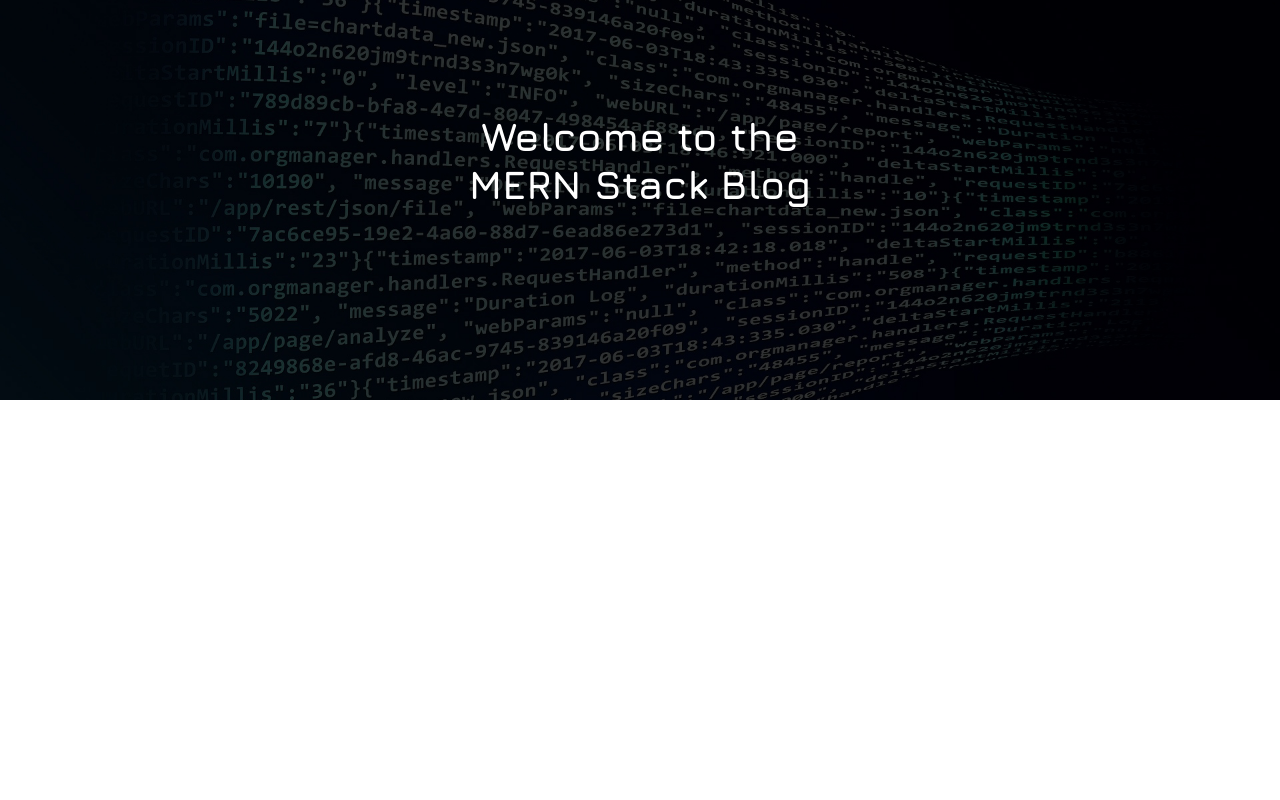
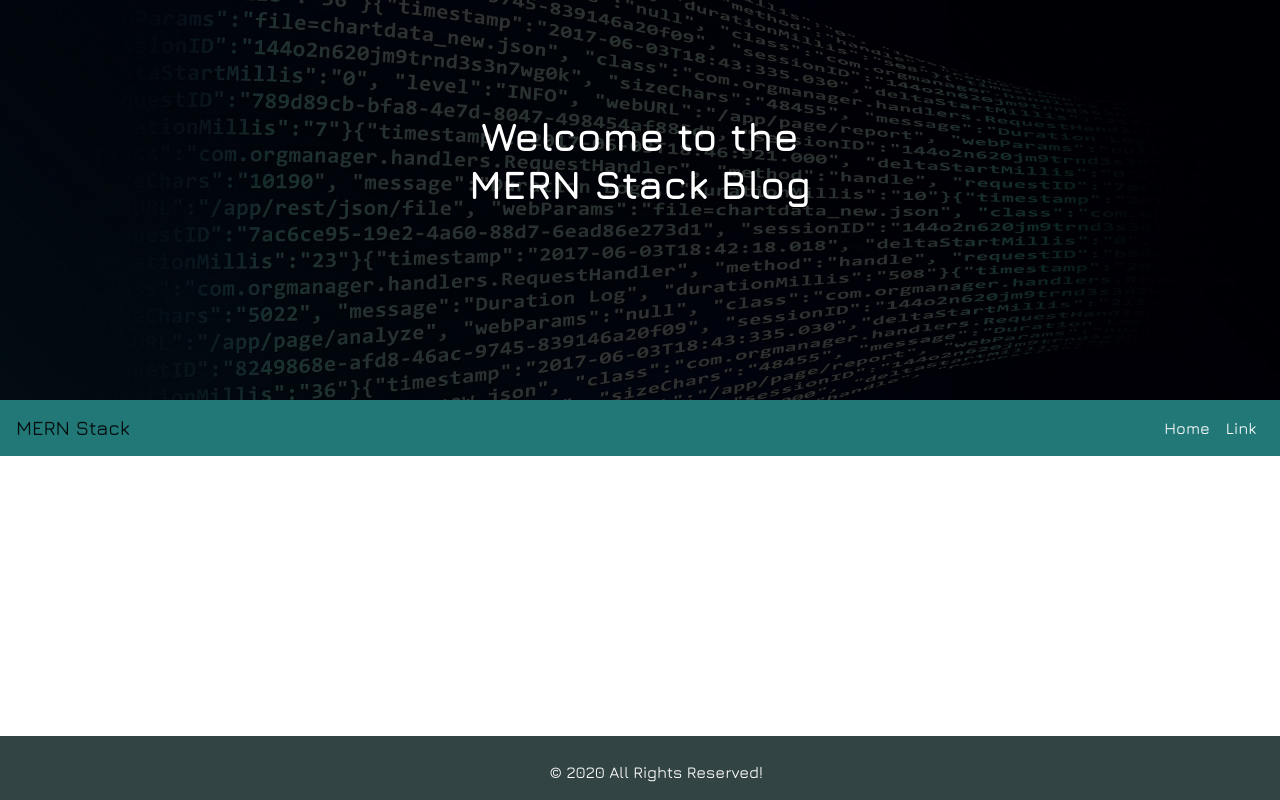
Before and after one commit to mrzacsmith/be-articles, a React (Create React App) app in the folder client/: page / in a window 1280 px wide. Built offline with nearby package versions, Linux system fonts and the light colour scheme.

Commit message:
basic main page styling

```diff
--- a/client/src/App.js
+++ b/client/src/App.js
@@ -1,12 +1,16 @@
 import React from 'react'
 import 'bootstrap/dist/css/bootstrap.min.css'
 import Header from './components/layouts/Header.jsx'
+import Navbar from './components/layouts/Navbar.jsx'
+import Footer from './components/layouts/Footer.jsx'
 import './App.css'
 
 const App = () => {
   return (
     <div className="App">
       <Header />
+      <Navbar />
+      <Footer />
     </div>
   )
 }
--- /dev/null
+++ b/client/src/components/layouts/Footer.jsx
@@ -0,0 +1,30 @@
+import React from 'react'
+import styled from 'styled-components'
+
+const Footer = () => {
+  return (
+    <FooterContainer>
+      <span
+        style={{
+          color: '#fff',
+          top: '1.5rem',
+          left: '1rem',
+          position: 'relative',
+        }}
+      >
+        &copy; {new Date().getFullYear()} All Rights Reserved!
+      </span>
+    </FooterContainer>
+  )
+}
+
+export default Footer
+
+const FooterContainer = styled.footer`
+  background: #344;
+  height: 4rem;
+  position: fixed;
+  left: 0;
+  bottom: 0;
+  width: 100%;
+`
--- /dev/null
+++ b/client/src/components/layouts/Navbar.jsx
@@ -0,0 +1,52 @@
+import React from 'react'
+import styled from 'styled-components'
+
+const Navbar = () => {
+  return (
+    <NavbarContainer>
+      <nav className="navbar navbar-expand-lg navbar-light ">
+        <a className="navbar-brand" href="#">
+          MERN Stack
+        </a>
+        <button
+          className="navbar-toggler"
+          type="button"
+          data-toggle="collapse"
+          data-target="#navbarSupportedContent"
+          aria-controls="navbarSupportedContent"
+          aria-expanded="false"
+          aria-label="Toggle navigation"
+        >
+          <span className="navbar-toggler-icon"></span>
+        </button>
+
+        <div className="collapse navbar-collapse" id="navbarSupportedContent">
+          <ul className="navbar-nav ml-auto">
+            <li className="nav-item active">
+              <a className="nav-link" href="#">
+                Home <span className="sr-only">(current)</span>
+              </a>
+            </li>
+            <li className="nav-item">
+              <a className="nav-link" href="#">
+                Link
+              </a>
+            </li>
+          </ul>
+        </div>
+      </nav>
+    </NavbarContainer>
+  )
+}
+
+export default Navbar
+
+const NavbarContainer = styled.div`
+  background: var(--dark-green);
+  .nav-link {
+    color: #fff !important;
+    &:hover {
+      background: var(--light-green);
+    }
+  }
+`
```
